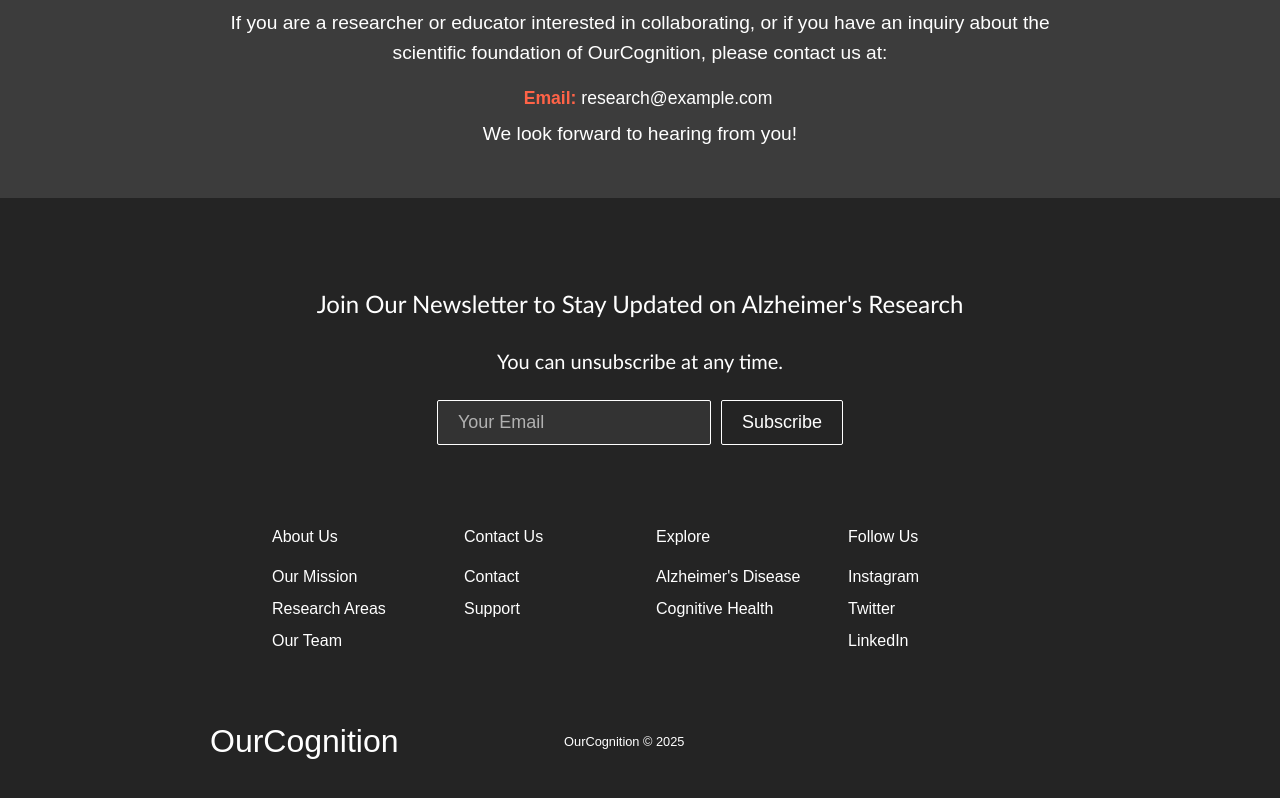
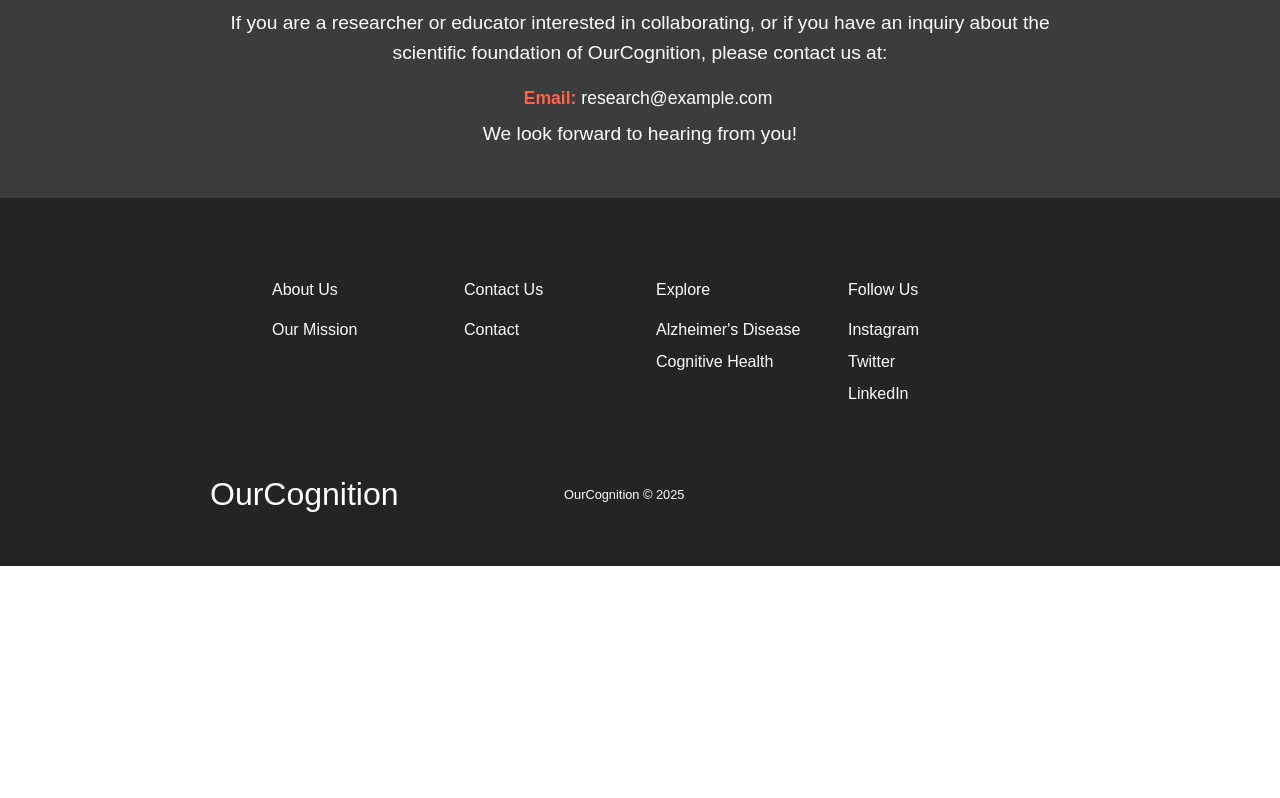
Before and after one commit to shamikkarkhanis/OurCognition, a React (Vite) app: page /contact in a window 1280 px wide. Shown: the part 522-1320 px from the top of the page. After the commit the page ends 1088 px from the top, so only its background shows below. Built offline with nearby package versions, Linux system fonts and the light colour scheme.

Commit message:
updated footer

```diff
--- a/src/components/Footer.jsx
+++ b/src/components/Footer.jsx
@@ -6,37 +6,15 @@ import { Link } from 'react-router-dom';
 function Footer() {
   return (
     <div className='footer-container'>
-      <section className='footer-subscription'>
-        <p className='footer-subscription-heading'>
-          Join Our Newsletter to Stay Updated on Alzheimer's Research
-        </p>
-        <p className='footer-subscription-text'>
-          You can unsubscribe at any time.
-        </p>
-        <div className='input-areas'>
-          <form>
-            <input
-              className='footer-input'
-              name='email'
-              type='email'
-              placeholder='Your Email'
-            />
-            <Button buttonStyle='btn--outline'>Subscribe</Button>
-          </form>
-        </div>
-      </section>
       <div className='footer-links'>
         <div className='footer-link-wrapper'>
           <div className='footer-link-items'>
             <h2>About Us</h2>
             <Link to='/about'>Our Mission</Link>
-            <Link to='/research'>Research Areas</Link>
-            <Link to='/team'>Our Team</Link>
           </div>
           <div className='footer-link-items'>
             <h2>Contact Us</h2>
             <Link to='/contact'>Contact</Link>
-            <Link to='/support'>Support</Link>
           </div>
         </div>
         <div className='footer-link-wrapper'>
```
